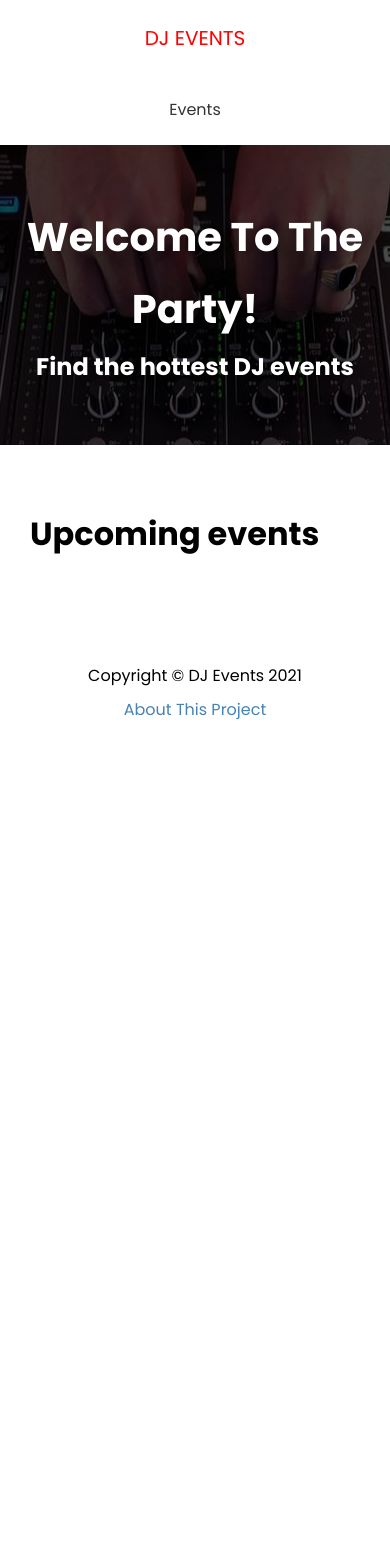
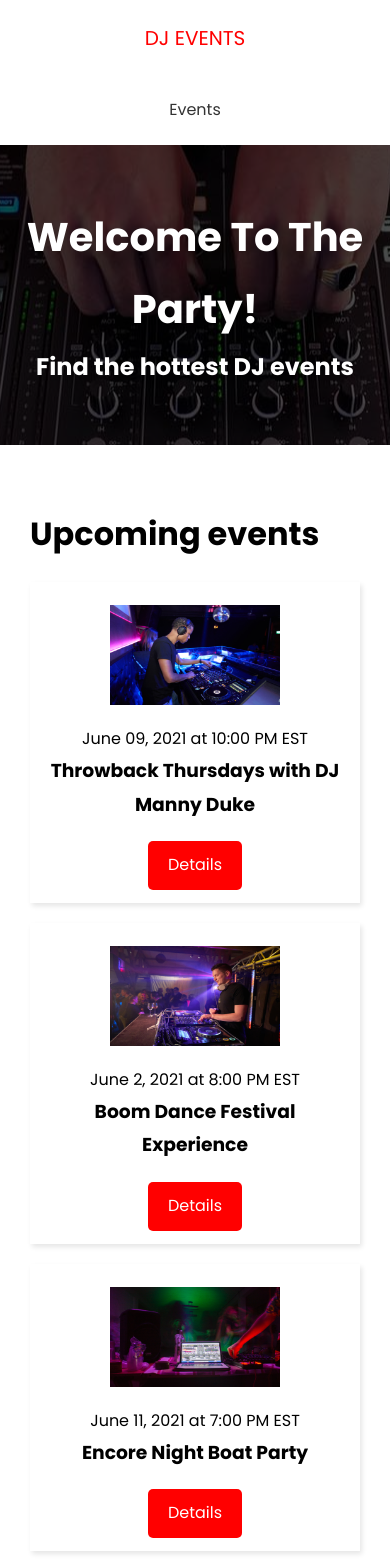
Before and after one commit to ilonikso/dj-events-frontend, a Next.js app: page / in a window 390 px wide. Shown: the top 1568 px of the page. Before the commit the page ends 844 px from the top, so only its background shows below. Built offline with nearby package versions, Linux system fonts and the light colour scheme; no server answers.

Commit message:
add events on pages

```diff
--- /dev/null
+++ b/components/ui/Event.tsx
@@ -0,0 +1,33 @@
+import Link from "next/link";
+import Image from "next/image";
+import { FC } from "react";
+
+import styles from "@/styles/EventItem.module.css";
+
+export const EventItem: FC<{ evt: any }> = ({ evt }) => {
+  return (
+    <div className={styles.event}>
+      <div className={styles.img}>
+        <Image
+          src={evt.image ? evt.image : "/images/event-default.png"}
+          width={170}
+          height={100}
+          alt="event picture"
+        />
+      </div>
+
+      <div className={styles.info}>
+        <span>
+          {evt.date} at {evt.time}
+        </span>
+        <h3>{evt.name}</h3>
+      </div>
+
+      <div className={styles.link}>
+        <Link href={`/events/${evt.slug}`}>
+          <a className="btn">Details</a>
+        </Link>
+      </div>
+    </div>
+  );
+};
--- a/components/ui/index.ts
+++ b/components/ui/index.ts
@@ -1 +1,2 @@
-export * from './Showcase'
+export * from "./Showcase";
+export * from "./Event";
--- a/pages/index.tsx
+++ b/pages/index.tsx
@@ -1,5 +1,8 @@
 import type { NextPage } from "next";
+import Link from "next/link";
+
 import { API_URL } from "@/config/index";
+import { EventItem } from "@/components/ui";
 
 import { Layout } from "@/components/layout";
 
@@ -7,6 +10,17 @@
   return (
     <Layout>
       <h1>Upcoming events</h1>
+      {events.length === 0 && <h3>No events to show</h3>}
+
+      {events.map((evt: any) => (
+        <EventItem key={evt.id} evt={evt} />
+      ))}
+
+      {events.length > 0 && (
+        <Link href="/events">
+          <a className="btn-secondary">View All Events</a>
+        </Link>
+      )}
     </Layout>
   );
 };
@@ -18,6 +32,6 @@
   const events = await res.json();
 
   return {
-    props: { events },
+    props: { events: events.events.slice(0, 3) },
   };
 }
--- /dev/null
+++ b/styles/EventItem.module.css
@@ -0,0 +1,28 @@
+.event {
+  display: flex;
+  justify-content: space-between;
+  align-items: center;
+  margin: 20px 0;
+  padding: 13px;
+  box-shadow: 2px 3px 5px rgba(0, 0, 0, 0.1);
+}
+
+.img {
+  flex: 1;
+  margin: 10px;
+}
+
+.info {
+  flex: 2;
+}
+
+@media (max-width: 600px) {
+  .event {
+    flex-direction: column;
+    text-align: center;
+  }
+
+  .info {
+    margin-bottom: 20px;
+  }
+}
```
Also changed, not shown: pages/events/index.tsx (+20 -2 lines).
